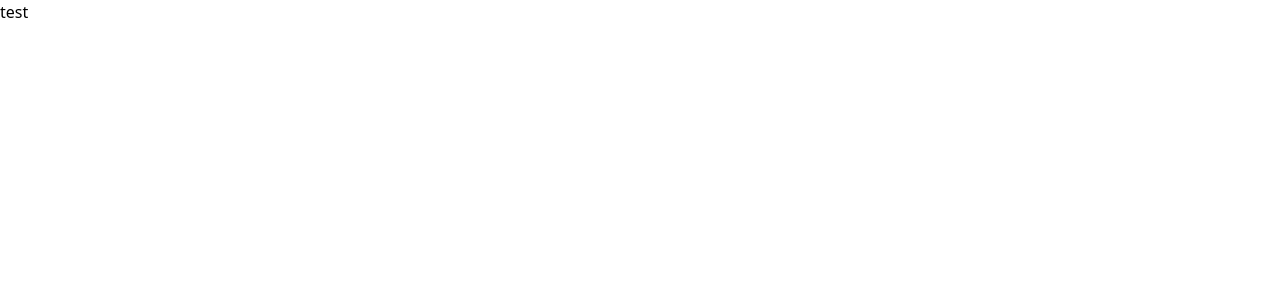
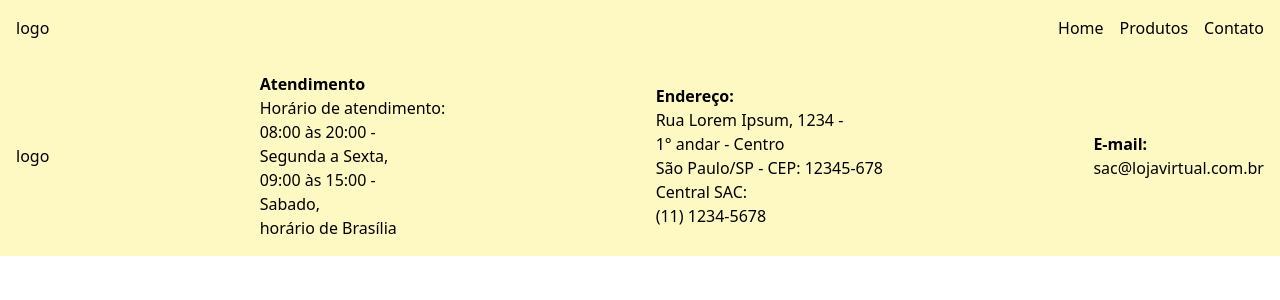
Before and after one commit to matheronn/Pagina-de-Produtos, a React (Create React App) app: page / in a window 1280 px wide. Shown: the top 300 px of the page. Built offline with nearby package versions, Linux system fonts and the light colour scheme.

Commit message:
feat: add header and footer

```diff
--- a/package.json
+++ b/package.json
@@ -39,6 +39,8 @@
     ]
   },
   "devDependencies": {
+    "autoprefixer": "^10.4.20",
+    "postcss": "^8.4.41",
     "tailwindcss": "^3.4.10"
   }
 }
--- a/src/App.jsx
+++ b/src/App.jsx
@@ -1,8 +1,13 @@
+import Footer from "./components/Footer";
 import Header from "./components/Header";
+import './css/index.css';
 
 function App() {
   return (
-    <Header/>
+    <>
+      <Header/>
+      <Footer />
+    </>
   );
 }
 
--- /dev/null
+++ b/src/components/Footer.jsx
@@ -0,0 +1,32 @@
+import React from 'react'
+
+export default function Footer() {
+  return (
+    <footer className='bg-yellow-100'>
+      <div className='container flex justify-between items-center'>
+        <p>logo</p>
+        <div>
+          <h5>Atendimento</h5>
+          <p>Horário de atendimento:</p>
+          <p>08:00 às 20:00 -</p>
+          <p>Segunda a Sexta,</p>
+          <p>09:00 às 15:00 -</p>
+          <p>Sabado,</p>
+          <p>horário de Brasília</p>
+        </div>
+        <div>
+          <h5>Endereço:</h5>
+            <p>Rua Lorem Ipsum, 1234 -</p>
+            <p>1° andar - Centro</p>
+            <p>São Paulo/SP - CEP: 12345-678</p>
+            <p>Central SAC:</p>
+            <p>(11) 1234-5678</p>
+        </div>
+        <div>
+          <h5>E-mail:</h5>
+          <p>sac@lojavirtual.com.br</p>
+        </div>
+      </div>
+    </footer>
+  )
+}
--- a/src/components/Header.jsx
+++ b/src/components/Header.jsx
@@ -1,9 +1,18 @@
-import React from 'react'
 
 export default function Header() {
   return (
-    <header className='w-full'>
-      <div className='container max-w-'>test</div>
+    <header className='bg-yellow-100'>
+      <div className='container flex justify-between'>
+        {/* <img src="" alt="" /> */}
+        <p>logo</p>
+        <nav>
+					<ul className="flex gap-4">
+						<li>Home</li>
+						<li>Produtos</li>
+						<li>Contato</li>
+					</ul>
+        </nav>
+      </div>
     </header>
   )
 }
--- a/src/css/index.css
+++ b/src/css/index.css
@@ -1 +1,11 @@
-@import url("tailwind.css");
+@tailwind base;
+@tailwind components;
+@tailwind utilities;
+
+.container {
+  @apply lg:max-w-screen-xl md:max-w-screen-md sm:max-w-screen-sm mx-auto p-4
+}
+
+h5 {
+  @apply font-bold
+}
--- a/src/css/tailwind.css
+++ /dev/null
@@ -1,3 +0,0 @@
-@tailwind base;
-@tailwind components;
-@tailwind utilities;
--- a/src/index.jsx
+++ b/src/index.jsx
@@ -2,6 +2,7 @@ import React from 'react';
 import ReactDOM from 'react-dom/client';
 import './css/index.css';
 import App from './App';
+
 
 const root = ReactDOM.createRoot(document.getElementById('root'));
 root.render(
--- a/tailwind.config.js
+++ b/tailwind.config.js
@@ -1,15 +1,11 @@
 /** @type {import('tailwindcss').Config} */
 module.exports = {
-  content: [],
+  content: [
+    "./src/**/*.{js,jsx,ts,tsx}",
+  ],
   theme: {
     extend: {
-      maxWidth: {
-        'screen-sm': '640px',
-        'screen-md': '768px',
-        'screen-lg': '1024px',
-        'screen-xl': '1280px',
-        'screen-2xl': '1536px',
-      },
+
     },
   },
   plugins: [],
```
